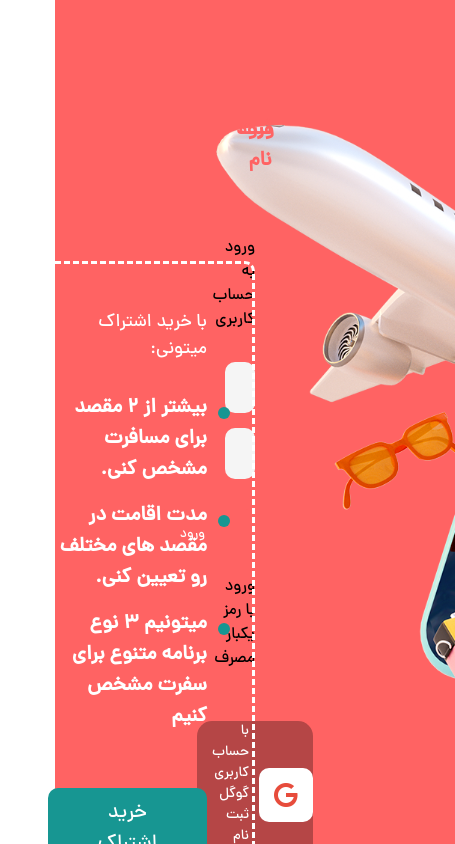
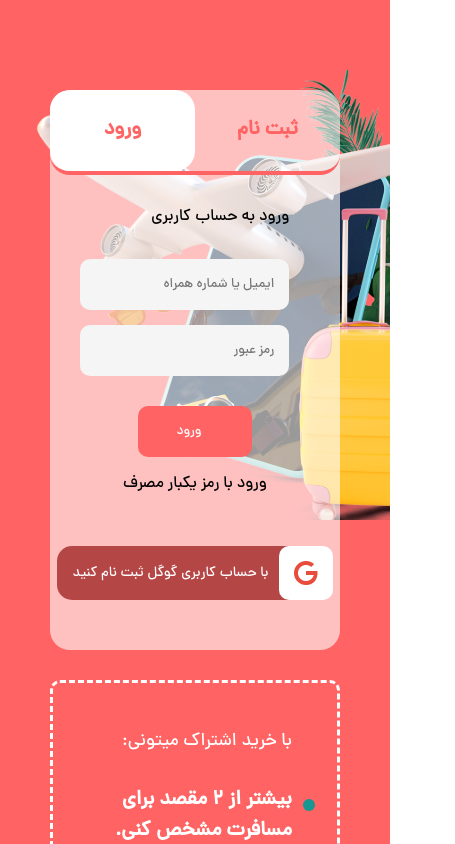
Before and after one commit to Bodaghi73/signup-sample, a React (Create React App) app: page /authentication/signin in a window 390 px wide. Shown: the top 844 px of the page, 455 px wide, since content can reach past the window. Built offline with nearby package versions, Linux system fonts and the light colour scheme.

Commit message:
responsive

```diff
--- /dev/null
+++ b/src/assets/styles/media.scss
@@ -0,0 +1,42 @@
+@mixin breakpoint($size) {
+    @if ($size==xultra) {
+        @media (min-width: 1600px) {
+            @content
+        }
+    };
+    @if ($size==ultra) {
+        @media (min-width: 1400px) and (max-width:1600px) {
+            @content
+        }
+    };
+    @if ($size==xlarge) {
+        @media (min-width: 1200px) and (max-width:1400px) {
+            @content
+        }
+    };
+
+    @if ($size==large) {
+        @media (min-width: 992px) and (max-width: 1200px) {
+            @content
+        }
+    };
+
+    @if ($size==medium) {
+        @media (min-width: 768px) and (max-width: 992px) {
+            @content
+        }
+    };
+
+    @if ($size==small) {
+        @media (min-width: 576px) and (max-width: 768px) {
+            @content
+        }
+    };
+
+    @if ($size==xsmall) {
+        @media (max-width: 576px) {
+            @content
+        }
+    };
+
+}
--- a/src/components/google-account/google-account.scss
+++ b/src/components/google-account/google-account.scss
@@ -1,5 +1,20 @@
+@import '../../assets/styles/variables.scss';
+@import '../../assets/styles/media.scss';
+
 .google-account {
     margin: 50px 0;
+
+    @include breakpoint(ultra) {
+        margin: 40px 0;
+    }
+
+    @include breakpoint(xlarge) {
+        margin: 40px 0;
+    }
+
+    @include breakpoint(large) {
+        margin: 40px 0;
+    }
 
     &__account {
         display: flex;
--- a/src/components/subscription/subscription.scss
+++ b/src/components/subscription/subscription.scss
@@ -1,4 +1,5 @@
 @import '../../assets/styles/variables.scss';
+@import '../../assets/styles/media.scss';
 
 .subscription {
     padding: 45px;
@@ -6,10 +7,34 @@
     border-radius: 10px;
     z-index: 1;
 
+    @include breakpoint(ultra) {
+        padding: 40px;
+    }
+
+    @include breakpoint(xlarge) {
+        padding: 35px;
+    }
+
+    @include breakpoint(large) {
+        padding: 25px 30px;
+    }
+
+    @include breakpoint(medium) {
+        width: 60%;
+    }
+
+    @include breakpoint(small) {
+        width: 65%;
+    }
+
     &__title {
         margin-bottom: 30px;
         color: var(--light-color);
         font-size: 1.125rem;
+
+        @include breakpoint(large) {
+            font-size: 1rem;
+        }
     }
 
     &__items {
@@ -34,12 +59,28 @@
             top: 14px;
             right: -23px;
         }
+
+        @include breakpoint(xlarge) {
+            font-size: 1.15rem;
+        }
+
+        @include breakpoint(large) {
+            font-size: 1rem;
+        }
     }
 
     &__buy {
         display: flex;
         justify-content: center;
-        margin-top: 40px;
+        margin-top: 30px;
+
+        @include breakpoint(xlarge) {
+            font-size: 1.15rem;
+        }
+
+        @include breakpoint(large) {
+            margin-top: 20px;
+        }
     }
 
     &__button {
@@ -57,5 +98,13 @@
         text-decoration: none;
         color: var(--light-color);
         font-size: 1.25rem;
+
+        @include breakpoint(xlarge) {
+            font-size: 1.15rem;
+        }
+
+        @include breakpoint(large) {
+            font-size: 1rem;
+        }
     }
 }
--- a/src/components/tabs/tabs.scss
+++ b/src/components/tabs/tabs.scss
@@ -1,4 +1,5 @@
 @import '../../assets/styles/variables.scss';
+@import '../../assets/styles/media.scss';
 
 .tabs {
     width: 100%;
@@ -21,8 +22,20 @@
         font-size: 1.25rem;
         font-weight: bold;
 
-        &.active{
+        &.active {
             background-color: var(--light-color);
+        }
+
+        @include breakpoint(ultra) {
+            padding: 20px 0;
+        }
+
+        @include breakpoint(xlarge) {
+            padding: 20px 0;
+        }
+
+        @include breakpoint(large) {
+            padding: 15px 0;
         }
     }
 }
--- a/src/pages/authentication/authentication.scss
+++ b/src/pages/authentication/authentication.scss
@@ -1,20 +1,40 @@
 @import '../../assets/styles/variables.scss';
+@import '../../assets/styles/media.scss';
 
 .authentication {
     position: relative;
 
     &__content {
-        min-height: 670px;
+        min-height: 600px;
         display: flex;
         justify-content: space-between;
         align-items: flex-end;
-        padding: 90px 200px;
+        padding: 90px 50px;
         background-color: var(--theme-color);
         border-radius: 0 0 30px 30px;
+
+        @include breakpoint(large) {
+            height: 600px;
+        }
+
+        @include breakpoint(medium) {
+            flex-direction: column;
+            align-items: center;
+        }
+
+        @include breakpoint(small) {
+            flex-direction: column;
+            align-items: center;
+        }
+
+        @include breakpoint(xsmall) {
+            flex-direction: column;
+            align-items: center;
+        }
     }
 
     &__forms {
-        width: 35%;
+        width: 30%;
         display: flex;
         flex-direction: column;
         justify-content: center;
@@ -22,11 +42,73 @@
         background-color: rgba($color: #ffffff, $alpha: 0.6);
         border-radius: 20px;
         z-index: 1;
+
+        @include breakpoint(xlarge) {
+            width: 35%;
+        }
+
+        @include breakpoint(large) {
+            width: 40%;
+        }
+
+        @include breakpoint(medium) {
+            width: 80%;
+            margin-bottom: 30px;
+        }
+
+        @include breakpoint(small) {
+            width: 90%;
+            margin-bottom: 30px;
+        }
+
+        @include breakpoint(xsmall) {
+            width: 100%;
+            margin-bottom: 30px;
+        }
+
     }
 
     &__background {
+        width: 900px;
+        height: 750px;
         position: absolute;
         top: 5%;
         left: 26%;
+
+        @include breakpoint(ultra) {
+            width: 800px;
+            height: 650px;
+            left: 23%;
+        }
+
+        @include breakpoint(xlarge) {
+            width: 700px;
+            height: 600px;
+            left: 23%;
+        }
+
+        @include breakpoint(large) {
+            width: 650px;
+            height: 550px;
+            left: 20%;
+        }
+
+        @include breakpoint(medium) {
+            width: 700px;
+            height: 650px;
+            left: 15%;
+        }
+
+        @include breakpoint(small) {
+            width: 650px;
+            height: 550px;
+            left: 0;
+        }
+
+        @include breakpoint(xsmall) {
+            width: 550px;
+            height: 450px;
+            left: 0;
+        }
     }
 }
--- a/src/pages/signin-signup/form.scss
+++ b/src/pages/signin-signup/form.scss
@@ -1,17 +1,30 @@
 @import '../../assets/styles/variables.scss';
+@import '../../assets/styles/media.scss';
 
 .form {
-    width: 60%;
+    width: 65%;
     display: flex;
     flex-direction: column;
 
     &__title {
         margin: 30px 0;
         font-size: 1rem;
+
+        @include breakpoint(ultra) {
+            margin: 20px 0;
+        }
+
+        @include breakpoint(xlarge) {
+            margin: 20px 0;
+        }
+
+        @include breakpoint(large) {
+            margin: 15px 0;
+        }
     }
 
     &__input {
-        width: 100%;
+        width: 95%;
         padding: 15px;
         margin-bottom: 15px;
         background-color: var(--background-input-color);
@@ -21,6 +34,21 @@
 
         &:focus:not(.input-select) {
             border: 1px solid var(--theme-color);
+        }
+
+        @include breakpoint(ultra) {
+            padding: 10px;
+            margin-bottom: 10px;
+        }
+
+        @include breakpoint(xlarge) {
+            padding: 10px;
+            margin-bottom: 10px;
+        }
+
+        @include breakpoint(large) {
+            padding: 10px;
+            margin-bottom: 10px;
         }
     }
 
@@ -70,6 +98,18 @@
 
         &:hover {
             background-color: var(--red-hover-color);
+        }
+
+        @include breakpoint(ultra) {
+            margin-top: 10px;
+        }
+
+        @include breakpoint(xlarge) {
+            margin-top: 10px;
+        }
+
+        @include breakpoint(large) {
+            margin-top: 10px;
         }
     }
 
```
